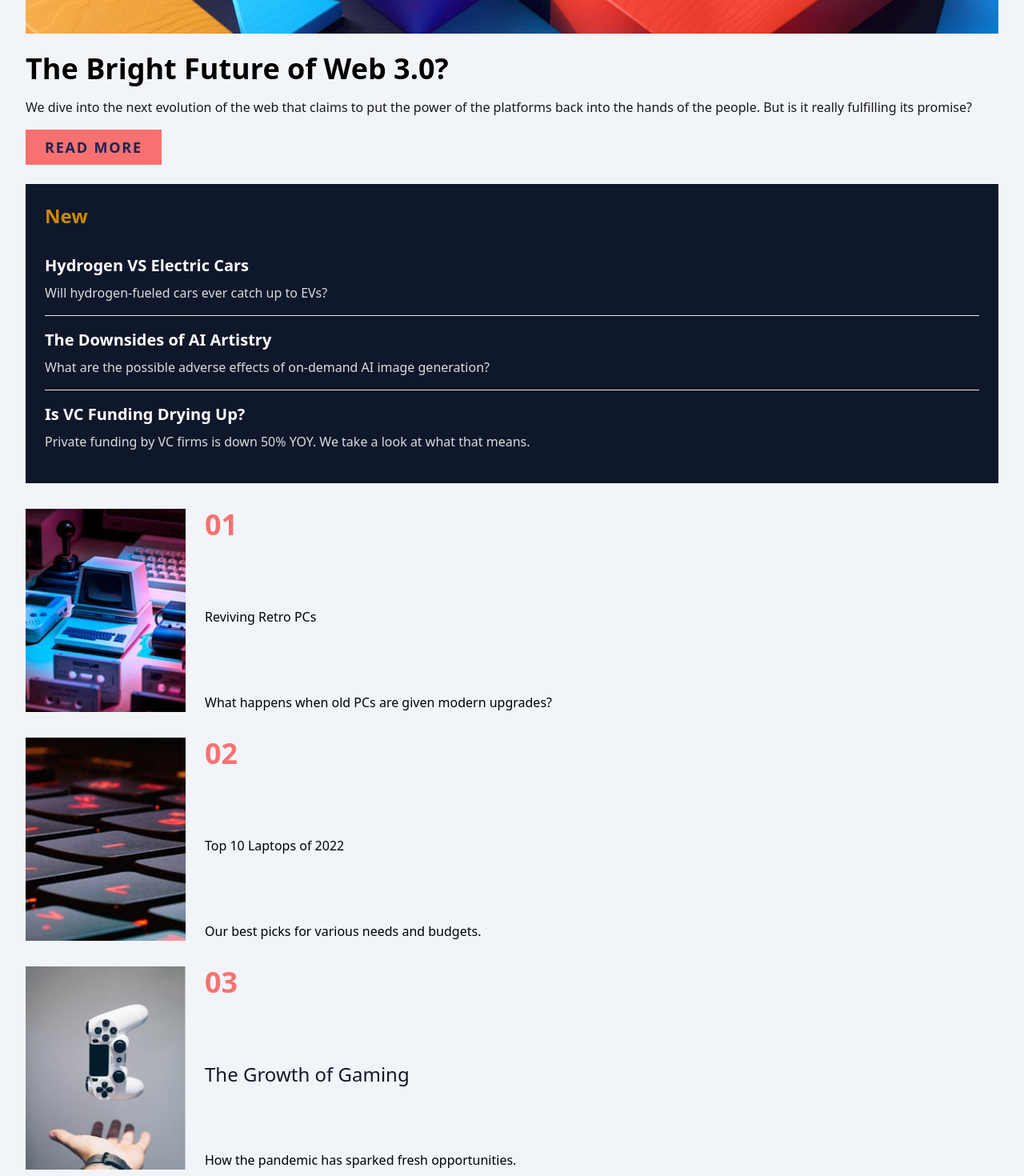
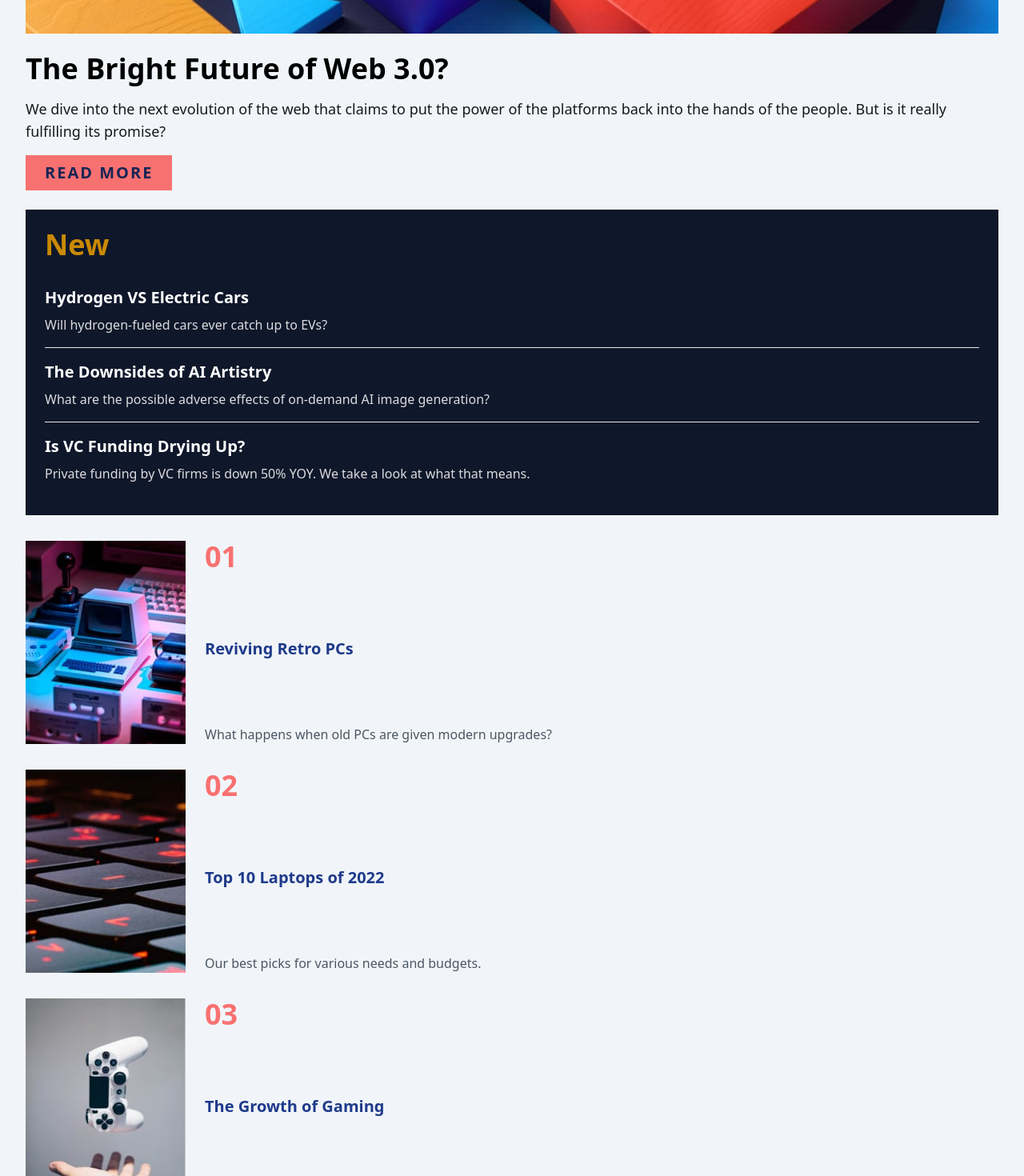
Before and after one commit to shameem-dev/news-home-Frontend-mentor, a React (Vite) app: page / in a window 1280 px wide. Shown: the part 560-2030 px from the top of the page at 80% size. Built offline with nearby package versions, Linux system fonts and the light colour scheme.

Commit message:
completed basic setting with out js

```diff
--- a/src/App.jsx
+++ b/src/App.jsx
@@ -31,32 +31,32 @@ function App() {
             {/* Content Area */}
             <div className='my-6'>
                 <div>
-                    <h1 className='text-4xl font-bold mb-4'>The Bright Future of Web 3.0?</h1>
+                    <h1 className='text-4xl font-extrabold mb-4'>The Bright Future of Web 3.0?</h1>
                 </div>
                 <div>
-                    <p className='text-base opacity-90 mb-4'> We dive into the next evolution of the web that claims to put the power of the platforms back into the hands of the people.
+                    <p className='text-lg opacity-90 mb-4'> We dive into the next evolution of the web that claims to put the power of the platforms back into the hands of the people.
                     But is it really fulfilling its promise?</p>
 
-                    <button className='bg-red-400 px-6 py-2 text-lg text-blue-950 font-semibold tracking-widest'>READ MORE</button>
+                    <button className='bg-red-400 px-6 py-2 text-xl text-blue-950 font-bold tracking-widest'>READ MORE</button>
                 </div>
             </div>
 
         </div>
         <div className='bg-slate-900 p-6 text-white'>
-            <h1 className='text-yellow-600 text-2xl font-bold pb-4'>New</h1>
+            <h1 className='text-yellow-600 text-4xl font-extrabold pb-4'>New</h1>
             <div className='my-4'>
-                <h4 className='text-xl font-semibold'>Hydrogen VS Electric Cars</h4>
+                <h4 className='text-xl font-bold'>Hydrogen VS Electric Cars</h4>
                 <p className='opacity-85 my-2'>Will hydrogen-fueled cars ever catch up to EVs?</p>
             </div>
             <hr />
             <div className='my-4'>
-                <h4 className='text-xl font-semibold'>The Downsides of AI Artistry</h4>
+                <h4 className='text-xl font-bold'>The Downsides of AI Artistry</h4>
                 <p className='opacity-85 my-2'> What are the possible adverse effects of on-demand AI image generation?
                 </p>
             </div>
             <hr />
             <div className='my-4'>
-                <h4 className='text-xl font-semibold'>Is VC Funding Drying Up?</h4>
+                <h4 className='text-xl font-bold'>Is VC Funding Drying Up?</h4>
                 <p className='opacity-85 my-2'>Private funding by VC firms is down 50% YOY. We take a look at what that means.</p>
             </div>
         </div>
@@ -69,28 +69,28 @@ function App() {
                 </div>
                 <div className='flex flex-col justify-between pl-6'>
                     <p className='text-red-400 text-4xl font-bold'>01</p>
-                    <p>Reviving Retro PCs</p>
-                    <p>What happens when old PCs are given modern upgrades?</p>
+                    <p className='text-blue-900 font-extrabold text-xl'> Reviving Retro PCs</p>
+                    <p className='text-gray-600'>What happens when old PCs are given modern upgrades?</p>
                 </div>
             </div>
             <div className='flex my-8'>
                 <div>
-                    <img src="./src/images/image-top-laptops.jpg" alt="Laps"  />
+                    <img src="./src/images/image-top-laptops.jpg" alt="Laps" className='w-40 md:w-full'   />
                 </div>
                 <div className='flex flex-col justify-between pl-6'>
                     <p className='text-red-400 text-4xl font-bold'> 02</p>
-                    <p>Top 10 Laptops of 2022</p>
-                    <p>Our best picks for various needs and budgets.</p>
+                    <p className='text-blue-900 font-extrabold text-xl'>Top 10 Laptops of 2022</p>
+                    <p className='text-gray-600'>Our best picks for various needs and budgets.</p>
                 </div>
             </div>
             <div className='flex my-8'>
                 <div>
-                    <img src="./src/images/image-gaming-growth.jpg" alt="Gaming"  />
+                    <img src="./src/images/image-gaming-growth.jpg" alt="Gaming" className='w-44 md:w-full' />
                 </div>
                 <div className='flex flex-col justify-between pl-6'>
                     <p className='text-red-400 text-4xl font-bold'>03</p>
-                    <p className='text-gray-900 text-2xl'>The Growth of Gaming</p>
-                    <p>How the pandemic has sparked fresh opportunities.</p>
+                    <p className='text-blue-900 font-extrabold text-xl'>The Growth of Gaming</p>
+                    <p className='text-gray-600'>How the pandemic has sparked fresh opportunities.</p>
                 </div>
             </div>
 
```
